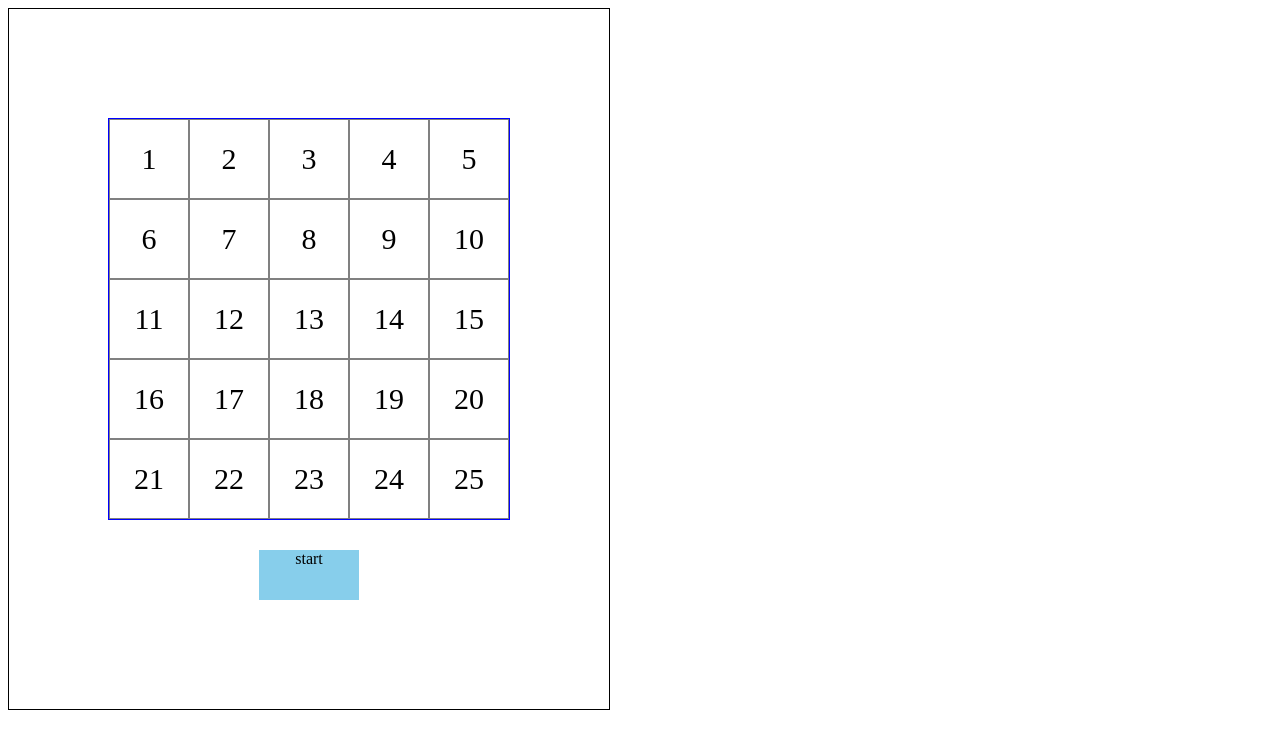
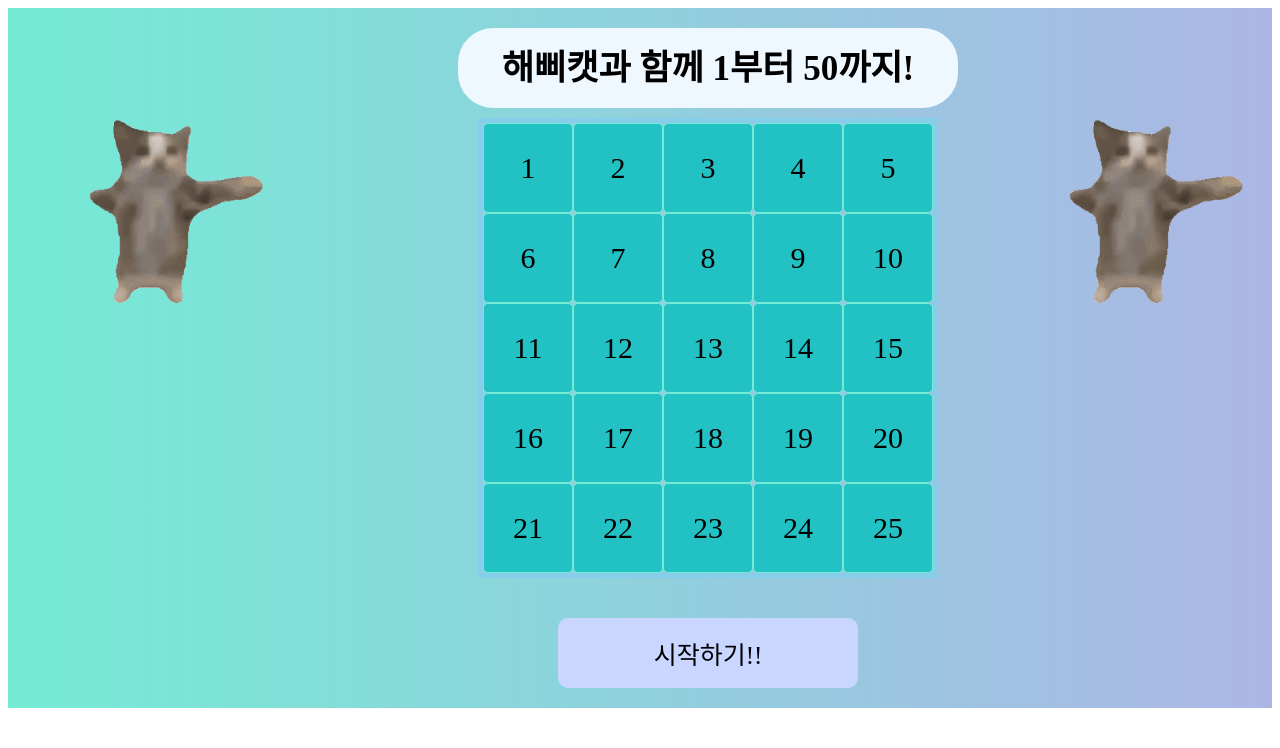
Before and after one commit to SeunghoonSeunghoon/toy_projects, a React (Create React App) app in the folder 1to50/: page / in a window 1280 px wide. Shown: the top 748 px of the page. Built offline with nearby package versions, Linux system fonts and the light colour scheme; the HTML template or start-up script is replaced by a standard one.

Commit message:
ADD :: happycat

```diff
--- a/1to50/src/Board.js
+++ b/1to50/src/Board.js
@@ -13,9 +13,9 @@ function Board({ numbers, Check }) {
 }
 
 const Container = styled.div`
-  width: 400px;
-  height: 400px;
-  border: 1px solid blue;
+  width: 450px;
+  height: 450px;
+  border: 5px solid skyblue;
   display: grid;
   grid-template-columns: repeat(5, 1fr);
   grid-template-rows: repeat(5, 1fr);
--- a/1to50/src/Cell.js
+++ b/1to50/src/Cell.js
@@ -11,10 +11,12 @@ function Cell({ num, Check}) {
 }
 
 const Container = styled.div`
-  border: 1px solid gray;
+  border: 1px solid #74ebd5;
   display: flex;
   justify-content: center;
   align-items: center;
+  border-radius:5px;
+  background-color: #22c1c3;
   font-size: 30px;
 `;
 
--- a/1to50/src/OneToFifty.js
+++ b/1to50/src/OneToFifty.js
@@ -2,6 +2,8 @@ import React, { useState } from "react";
 import styled from "styled-components";
 import Board from "./Board";
 import Timer from "./Timer";
+import "./oneToFifty.css";
+import Cat from "./img/happycat-unscreen.gif";
 let array = [];
 for (let i = 1; i <= 25; i++) {
   array.push(i);
@@ -12,7 +14,7 @@ function OneToFifty() {
   let [current, setCurrent] = useState(1);
   let [timeElapsed, setTimeElapsed] = useState(0);
   const Check = (num) => {
-    if (num === current) {
+    if (num === current && gameFlag === true) {
       Click(num);
     }
   };
@@ -20,7 +22,6 @@ function OneToFifty() {
     if (num === current) {
       if (num === 50) {
         endGame();
-
       }
     }
     const index = numbers.indexOf(num);
@@ -35,20 +36,31 @@ function OneToFifty() {
     setNumbers(shuffle(array));
     setCurrent = 1;
     setGameFlag(true);
-
   };
   const endGame = () => {
     setGameFlag(false);
   };
   return (
+    <div className="gradient-bg">
+      <WideMain>
+        <Img src={Cat}></Img>
+
         <Container>
-      <Board numbers={numbers}Check={Check} />
+          <Main>
+            <MainText>해삐캣과 함께 1부터 50까지!</MainText>
+          </Main>
+          <Board numbers={numbers} Check={Check} />
           {gameFlag ? (
             <Timer />
           ) : (
-        <StartButton onClick={startGame}>start</StartButton>
+            <StartButton onClick={startGame}>
+              <ButtonText>시작하기!!</ButtonText>
+            </StartButton>
           )}
         </Container>
+        <Img src={Cat}></Img>
+      </WideMain>
+    </div>
   );
 }
 
@@ -59,22 +71,50 @@ const shuffle = (array) => {
   }
   return array;
 };
+const WideMain = styled.div`
+display:flex;
+gap:30px;`
 
 const Container = styled.div`
   width: 600px;
   height: 700px;
-  border: 1px solid black;
   display: flex;
   flex-direction: column;
   align-items: center;
   justify-content: center;
+  margin-left: 120px;
+  gap:10px;
+`;
+const MainText = styled.h1`
+  text-align: left;
+  font-size: 35px;
+  margin-bottom: 30px;
 `;
 const StartButton = styled.div`
-  background-color: skyblue;
-  align-items: bottom;
-  text-align: center;
+  background-color: #c9d6ff;
+  display: flex;
+  justify-content: center;
+  align-items: center;
   margin-top: 30px;
-  width: 100px;
-  height: 50px;
+  width: 300px;
+  height: 70px;
+  border-radius: 10px;
+`;
+const ButtonText = styled.div`
+  font-size: 25px;
+`;
+const Main = styled.div`
+  width: 500px;
+  height: 80px;
+  background-color: aliceblue;
+  display: flex;
+  justify-content: center;
+  align-items: center;
+  border-radius: 35px;
+`;
+
+const Img = styled.img`
+  width: 300px;
+  height: 300px;
 `;
 export default OneToFifty;
--- /dev/null
+++ b/1to50/src/oneToFifty.css
@@ -0,0 +1,12 @@
+.App {
+    height: 100vh;
+    display: flex;
+    justify-content: center;
+    align-items: center;
+  }
+
+  .gradient-bg {
+    width: 100%;
+    height: 100%;
+    background: linear-gradient(to right, #74ebd5, #ACB6E5);
+  }
```
Also changed, not shown: 1to50/src/img/happycat-unscreen.gif (added), 1 other file (tests, documents, lock files or other folders). Lines whose indentation alone changed are shown as unchanged.
